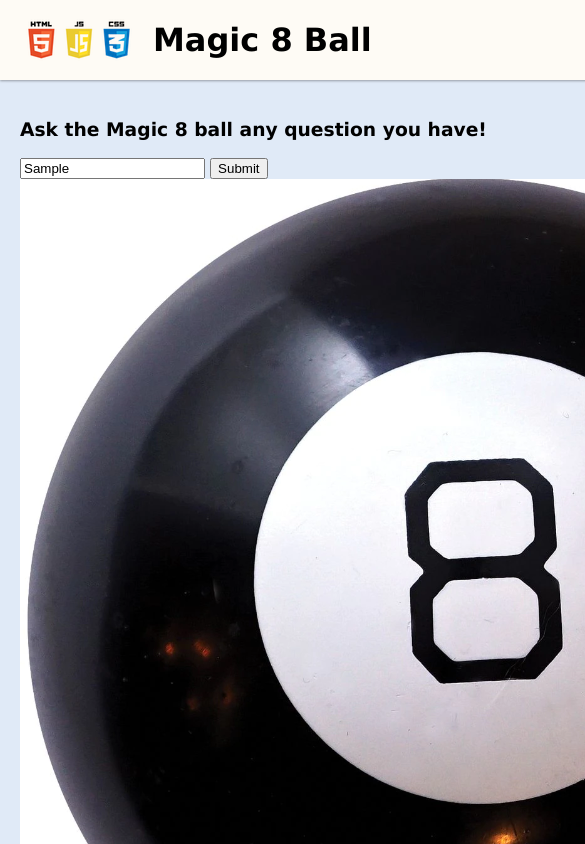
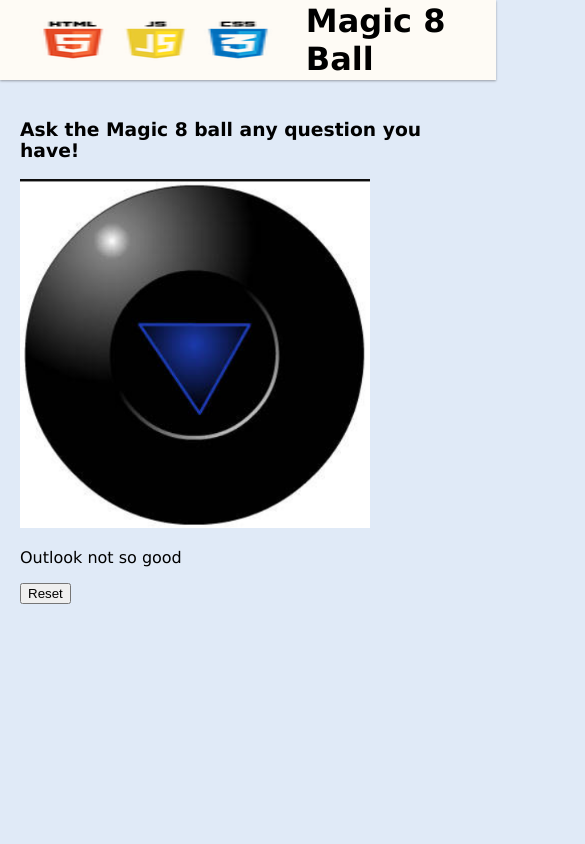
Before and after one commit to TabethaSnead/magic-8-ball-demo, a plain HTML site: page index.html in a window 390 px wide. Both pictures are taken after typing "Sample" into the empty fields and a click on the button "Submit". Shown: the top 844 px of the page, 585 px wide, since content can reach past the window. Drawn offline with Linux system fonts and the light colour scheme.

Commit message:
added toggle functions relating to elements

```diff
--- a/app.js
+++ b/app.js
@@ -22,7 +22,25 @@ const answers = [
 
 const questionInput = document.getElementById('question-input');
 const submitButton = document.getElementById('submit-button');
+const inputResults = document.getElementById('input-results');
+const resetButton = document.getElementById('reset-button');
+const frontImg = document.getElementById('front-img');
+const backImg = document.getElementById('back-img');
+const phase1 = document.getElementById('phase1');
+const phase2 = document.getElementById('phase2');
 
 submitButton.addEventListener('click', () => {
-    console.log('click');
+    togglePhases();
+    const randomi = Math.floor(Math.random() * answers.length);
+    const randomAnswer = answers[randomi];
+    inputResults.textContent = randomAnswer;
 });
+
+function togglePhases() {
+    phase1.classList.toggle('hide');
+    phase2.classList.toggle('hide');
+}
+
+resetButton.addEventListener('click', () => {
+    togglePhases();
+});
--- a/index.html
+++ b/index.html
@@ -31,15 +31,31 @@
         <main>
             <section>
                 <h3 class="ask-question">Ask the Magic 8 ball any question you have!</h3>
-                <input class="question-input hide" id="question-input" placeholder="ask away!" />
-                <button id="submit-button" class="submit-button hide">Submit</button>
-                <img
-                    type="image"
-                    src="./assets/frontmagic8.png"
-                    alt="the front of a magic 8 ball"
-                />
+                <div id="phase1">
+                    <input class="question-input" id="question-input" placeholder="ask away!" />
+                    <button id="submit-button" class="submit-button">Submit</button>
+                    <img
+                        id="front-img"
+                        class="front-img"
+                        type="image"
+                        src="./assets/frontmagic8.png"
+                        alt="the front of a magic 8 ball"
+                    />
+                </div>
             </section>
-            <section></section>
+            <section>
+                <div id="phase2" class="hide">
+                    <img
+                        type="image"
+                        src="./assets/magic8.png"
+                        alt="the back of a magic 8 ball"
+                        id="back-img"
+                        class="back-img"
+                    />
+                    <p id="input-results" class="input-results"></p>
+                    <button id="reset-button" class="reset-button">Reset</button>
+                </div>
+            </section>
         </main>
     </body>
 </html>
--- a/styles/global.css
+++ b/styles/global.css
@@ -33,3 +33,11 @@ header .logo {
 main {
     padding: 20px;
 }
+
+.hide {
+    display: none;
+}
+
+img {
+    width: 350px;
+}
```
